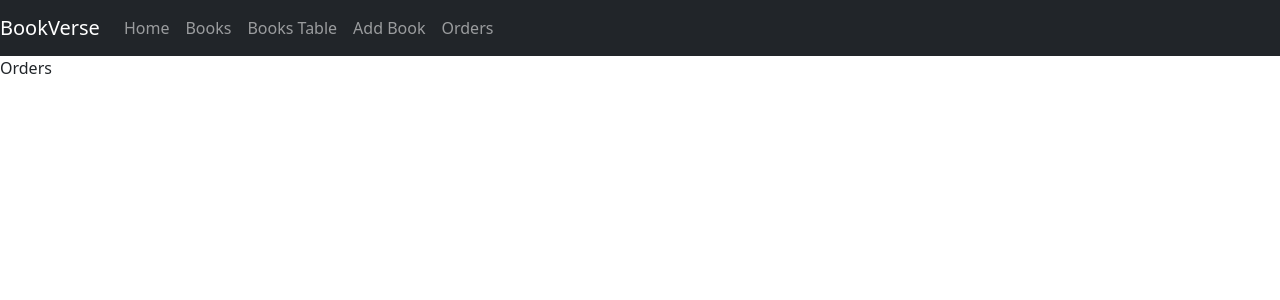
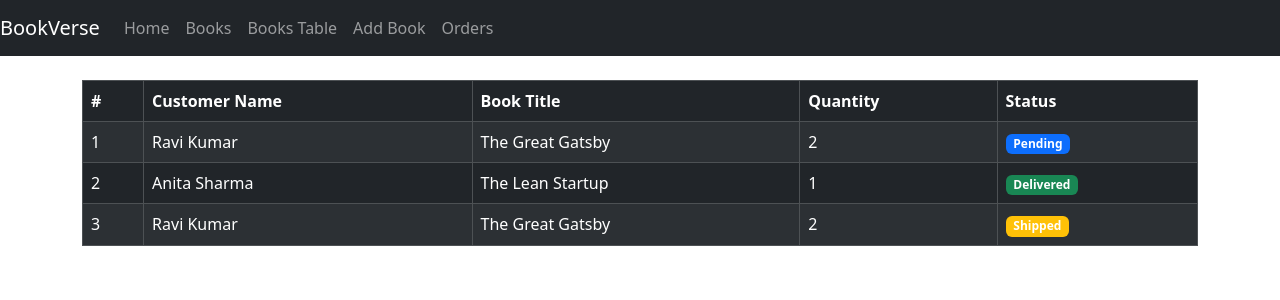
Before and after one commit to Adeebahmed333/Online-Bookstore-Management, a React (Create React App) app: page /orders in a window 1280 px wide. Shown: the top 300 px of the page. Built offline with nearby package versions, Linux system fonts and the light colour scheme; data requests are answered from the project's data file.

Commit message:
Added orders page and Completed the project.

```diff
--- a/db.json
+++ b/db.json
@@ -56,10 +56,7 @@
       "author": "Adeeb",
       "authorGender": "male",
       "genre": "Fiction",
-      "languages": [
-        "English",
-        "Hindi"
-      ],
+      "languages": ["English", "Hindi"],
       "price": "100",
       "stock": "1"
     },
@@ -69,10 +66,7 @@
       "author": "ahmed",
       "authorGender": "male",
       "genre": "Fiction",
-      "languages": [
-        "Hindi",
-        "English"
-      ],
+      "languages": ["Hindi", "English"],
       "price": "100",
       "stock": "2"
     }
@@ -91,6 +85,13 @@
       "bookTitle": "The Lean Startup",
       "quantity": 1,
       "status": "Delivered"
+    },
+    {
+      "id": "3",
+      "customerName": "Ravi Kumar",
+      "bookTitle": "The Great Gatsby",
+      "quantity": 2,
+      "status": "Shipped"
     }
   ]
 }
--- a/src/pages/Orders.jsx
+++ b/src/pages/Orders.jsx
@@ -1,8 +1,76 @@
-import React from 'react'
+import { useState, useEffect } from "react";
+import axios from "axios";
 
 const Orders = () => {
+  const [data, setData] = useState([]);
+
+  useEffect(() => {
+    const fetchData = async () => {
+      try {
+        const response = await axios.get("http://localhost:3001/orders");
+        setData(response.data);
+        console.log(response.data);
+      } catch (error) {
+        console.log(error.message);
+      }
+    };
+    fetchData();
+  }, [])
+
   return (
-    <div>Orders</div>
+
+    <div className="container mt-4">
+      {
+        (data.length > 0) ? (
+          <table className="table table-striped table-bordered table-hover table-dark bg-dark">
+            <thead className="table-dark">
+              <tr>
+                <th>
+                  #
+                </th>
+                <th>
+                  Customer Name
+                </th>
+                <th>
+                  Book Title
+                </th>
+                <th>
+                  Quantity
+                </th>
+                <th>
+                  Status
+                </th>
+              </tr>
+            </thead>
+            <tbody>
+              {
+                data.map((item) => (
+                  <tr key={item.id}>
+                    <td>{item.id}</td>
+                    <td>{item.customerName}</td>
+                    <td>{item.bookTitle}</td>
+                    <td>{item.quantity}</td>
+                    <td>
+                      {item.status === "Delivered" ? (
+                        <span className="badge bg-success">{item.status}</span>
+                      ) : item.status === "Pending" ? (
+                        <span className="badge bg-primary">{item.status}</span>
+                      ) : (
+                        <span className="badge bg-warning">{item.status}</span>
+                      )}
+                    </td>
+                  </tr>
+                ))
+              }
+            </tbody>
+          </table>
+        ) : (
+          <>
+            <h1>No Data Found!!!</h1>
+          </>
+        )
+      }
+    </div>
   )
 }
 
```
